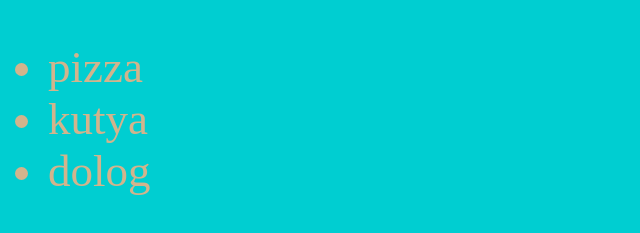
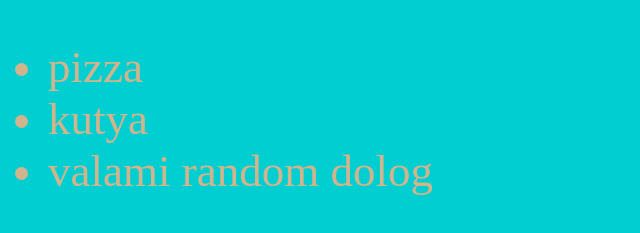
Before and after one commit to IlauszkyAnna/wab-page, a plain HTML site: page index.html in a window 1280 px wide. Shown: the part 183-416 px from the top of the page, without its empty margins (0-640 px from the left). Drawn offline with Linux system fonts and the light colour scheme.

```diff
--- a/index.html
+++ b/index.html
@@ -10,7 +10,7 @@
     <ul>
       <li>pizza</li>
       <li>kutya</li>
-      <li> dolog</li>
+      <li>valami random dolog</li>
     </ul>
   </body>
 </html>
```
